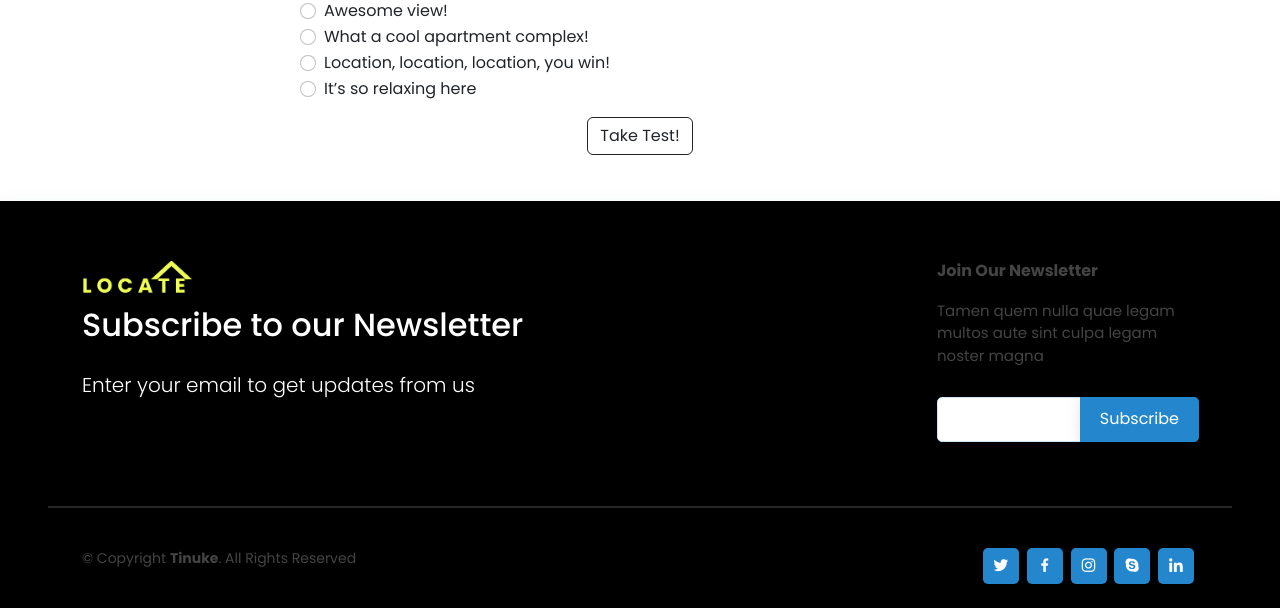
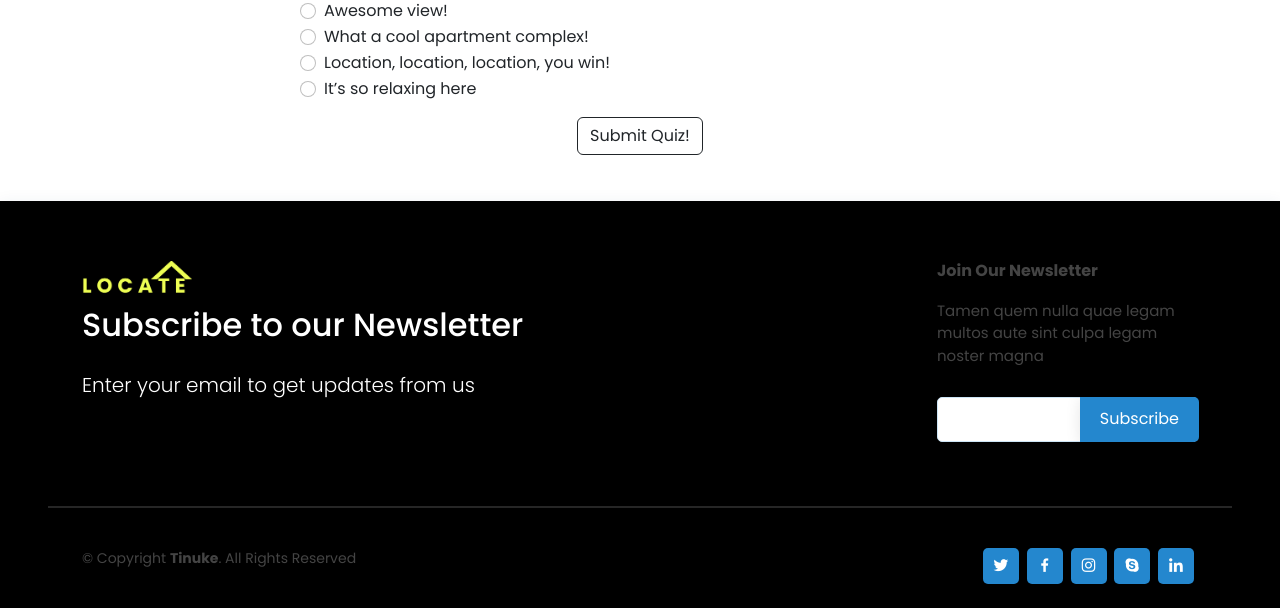
Before and after one commit to Omoleen/RealEstate, a Django app: page /sign-up/quiz/ in a window 1280 px wide. Shown: the part 1100-1708 px from the top of the page. Run offline with Django 4.2, Linux system fonts and the light colour scheme; parts of the project's set-up code (start-up, migrations or seed data) failed here and were passed over; some libraries are stand-ins or nearby versions.

Commit message:
submit quiz

```diff
--- a/templates/quiz.html
+++ b/templates/quiz.html
@@ -253,7 +253,7 @@
                                 </li>
                             </ol>
                             <div class="d-flex justify-content-center">
-                                <button class="btn btn-outline-dark">Take Test!</button>
+                                <button class="btn btn-outline-dark">Submit Quiz!</button>
                             </div>
 
                         </div>
```
